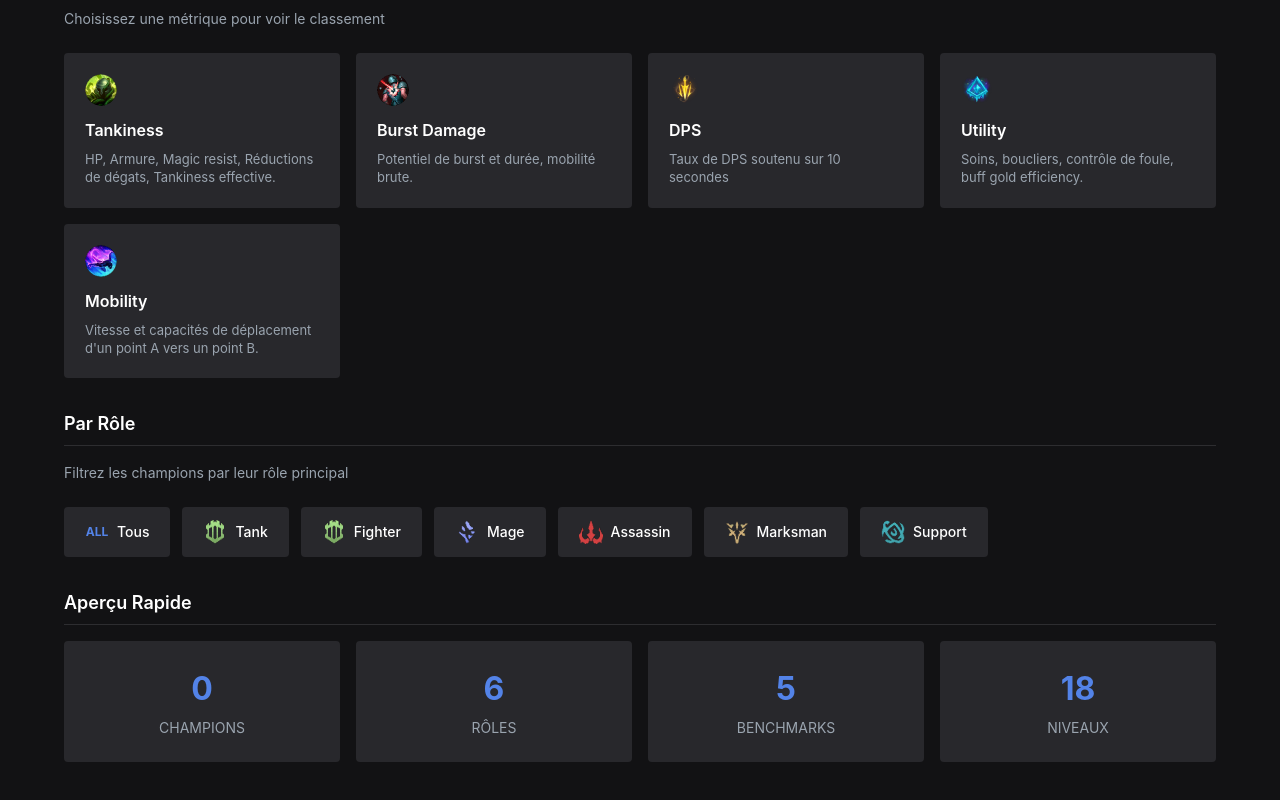
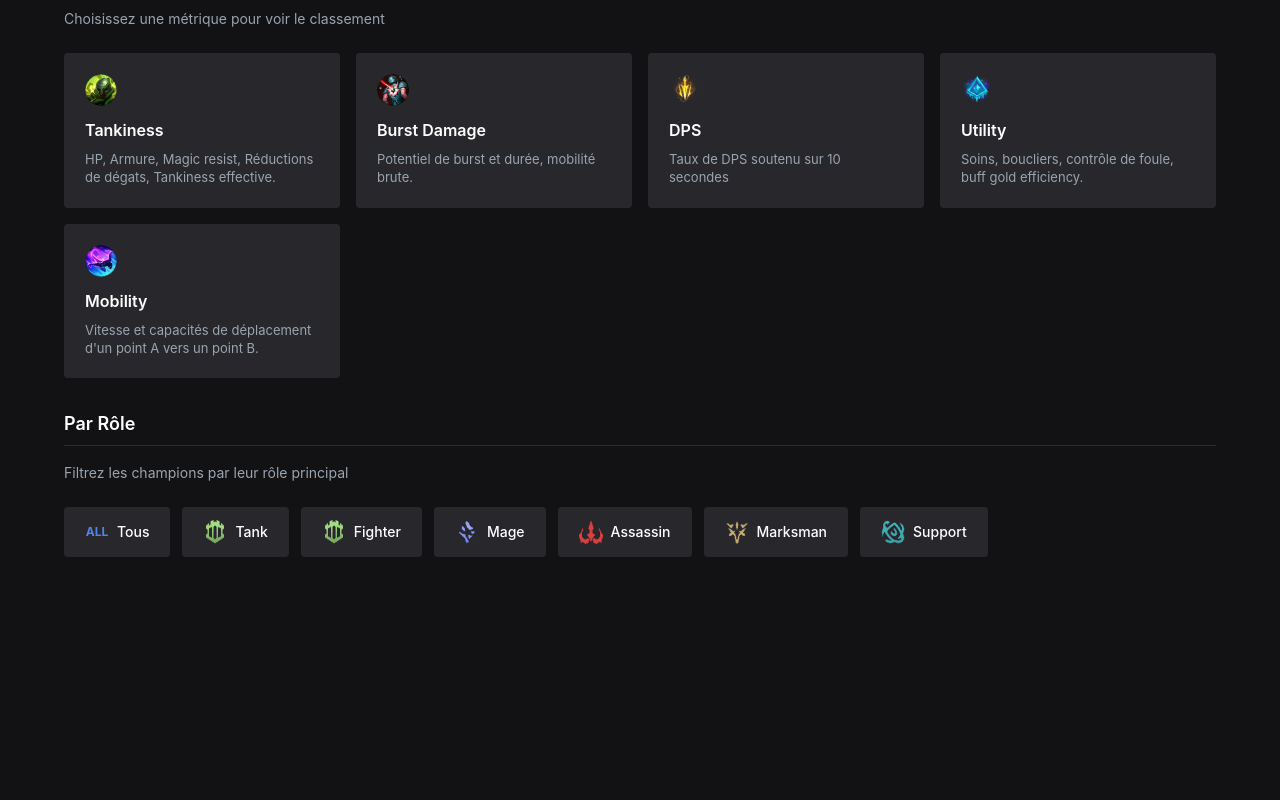
Before and after one commit to xnaveman/ChampDataProject, a React (Vite) app in the folder champDataRanking/: page / in a window 1280 px wide. Shown: the part 417-1217 px from the top of the page. After the commit the page ends 1046 px from the top, so only its background shows below. Built offline with nearby package versions, Linux system fonts and the light colour scheme; no server answers.

Commit message:
removed useless quickstats

```diff
--- a/champDataRanking/src/pages/Home/Home.tsx
+++ b/champDataRanking/src/pages/Home/Home.tsx
@@ -136,30 +136,6 @@ export default function Home() {
                 </div>
             </section>
 
-            {/* Quick Stats */}
-            <section className="section">
-                <h2 className="section-title">Aperçu Rapide</h2>
-
-                <div className="stats-grid">
-                    <div className="stat-card">
-                        <span className="stat-number">{championCount}</span>
-                        <span className="stat-label">Champions</span>
-                    </div>
-                    <div className="stat-card">
-                        <span className="stat-number">6</span>
-                        <span className="stat-label">Rôles</span>
-                    </div>
-                    <div className="stat-card">
-                        <span className="stat-number">5</span>
-                        <span className="stat-label">Benchmarks</span>
-                    </div>
-                    <div className="stat-card">
-                        <span className="stat-number">18</span>
-                        <span className="stat-label">Niveaux</span>
-                    </div>
-                </div>
-            </section>
-
             {loading && (
                 <div className="loading">Chargement des données...</div>
             )}
```
